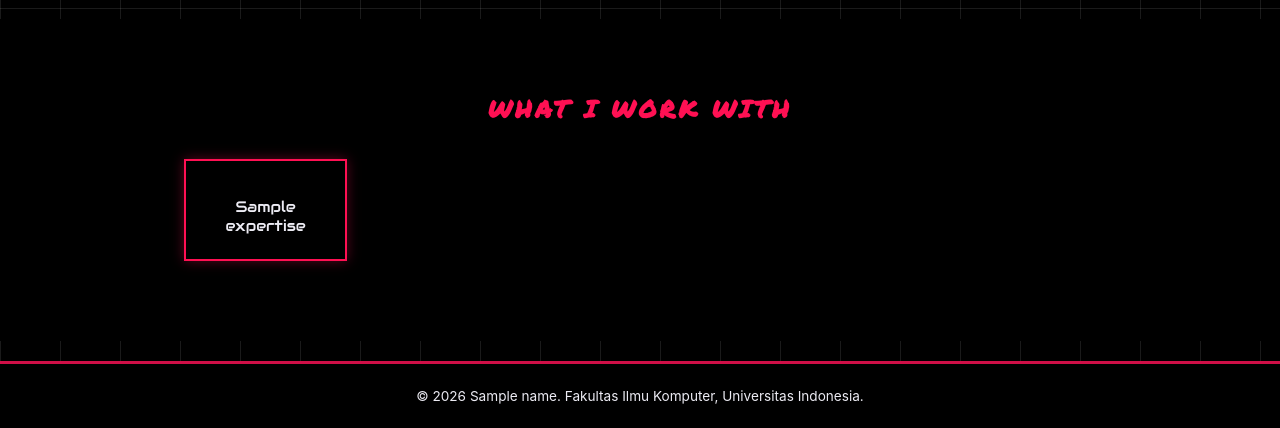
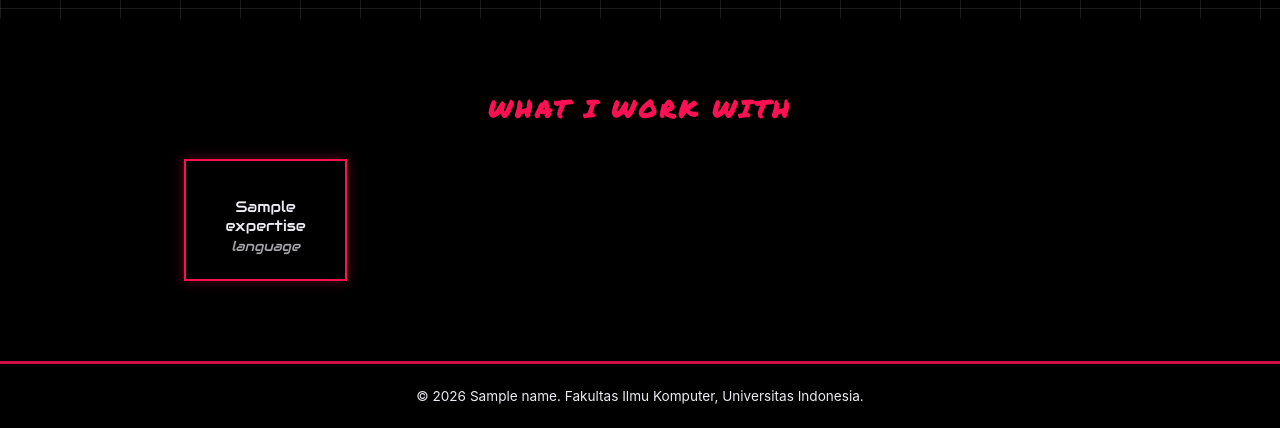
Before and after one commit to JihanN-arch/myportofolio-pbp, a Django app: template templates/showcase.html in a window 1280 px wide. Shown: the part 532-960 px from the top of the page. Run offline with Django 5.2, Linux system fonts and the light colour scheme; tables that the repository leaves empty hold one stand-in row (values such as "Sample post"); the template is opened without the code that fills it: values that come from a table or form of the project are taken from there, most other values are stand-ins (such as "Sample title", 1, 10 or a date in 2020); grey boxes marked "Sample" are stand-in pictures; some web fonts are replaced.

Commit message:
style(expertise):adjustexpertise section layout dan stylenya untuk MVT template

```diff
--- a/static/css/style.css
+++ b/static/css/style.css
@@ -524,11 +524,26 @@ h1,
   flex-shrink: 0;
 }
 
+.expertise-text {
+  display: flex;
+  flex-direction: column;
+  gap: 0.15rem;
+}
+
 .expertise-name {
   color: var(--white);
   font-family: "Audiowide", sans-serif;
   font-size: var(--fs-label);
   text-align: center;
+}
+
+.expertise-category {
+  color: var(--white);
+  font-family: "Audiowide", sans-serif;
+  font-size: var(--fs-small);
+  text-align: center;
+  opacity: 0.7;
+  font-style: italic;
 }
 
 /* EXPERIENCE SECTION CSS */
--- a/templates/showcase.html
+++ b/templates/showcase.html
@@ -52,7 +52,11 @@
       <span class="expertise-icon-box">
         <i class="{{ item.icon }}"></i>
       </span>
-      <span class="expertise-name">{{ item.name }}</span>
+      <div class="expertise-text">
+        <span class="expertise-name">{{ item.name }}</span>
+        <span class="expertise-category">{{ item.category }}</span>
+      </div>
+
     </div>
 
     {% empty %}
```
